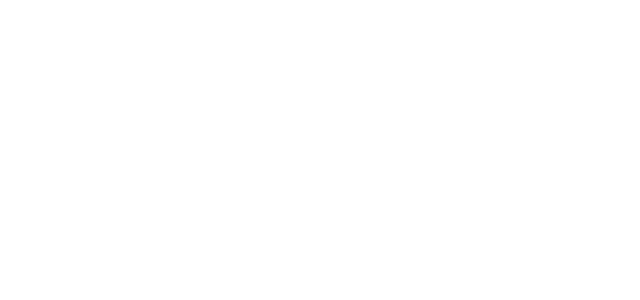
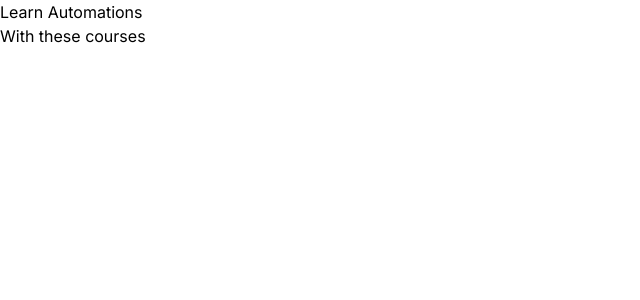
Before and after one commit to pedrouzcategui/apicourses, a Next.js app: page / in a window 1280 px wide. Shown: the top 300 px of the page, without its empty margins (0-640 px from the left). Built offline with nearby package versions, Linux system fonts and the light colour scheme.

Commit message:
Homepage

```diff
--- a/src/app/page.tsx
+++ b/src/app/page.tsx
@@ -2,8 +2,9 @@
 
 export default function Home() {
   return (
-    <>
-
-    </>
+    <div>
+      <h1>Learn Automations</h1>
+      <p>With these courses</p>
+    </div>
   );
 }
```
